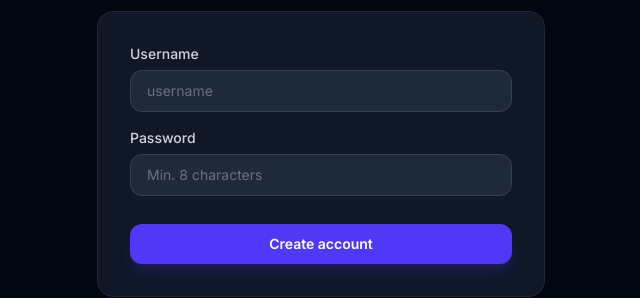
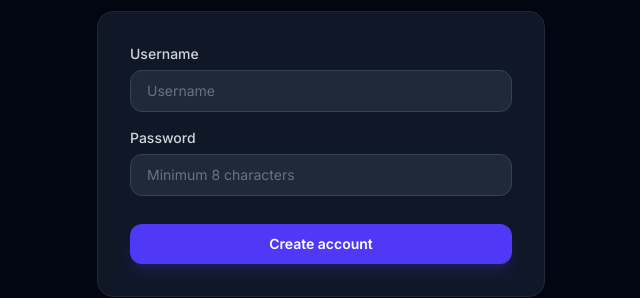
Before and after one commit to jakopo-webdev/produkk, an Angular app in the folder produkk-ui/: page /register in a window 1280 px wide. Shown: the part 274-572 px from the top of the page, without its empty margins (319-959 px from the left). Built offline with nearby package versions, Linux system fonts and the light colour scheme.

Commit message:
ui/ux: update placeholder text for username and password fields in login and register forms

```diff
--- a/produkk-ui/src/app/features/auth/login/login.html
+++ b/produkk-ui/src/app/features/auth/login/login.html
@@ -35,7 +35,7 @@
           <label class="block text-sm font-medium text-gray-300 mb-1.5">Username</label>
           <input
             formControlName="username"
-            placeholder="username"
+            placeholder="Username"
             type="text"
             autocomplete="username"
             class="w-full bg-gray-800 border border-gray-700 text-white placeholder-gray-500 rounded-xl px-4 py-2.5 text-sm outline-none focus:border-indigo-500 focus:ring-1 focus:ring-indigo-500/50 transition"
--- a/produkk-ui/src/app/features/auth/register/register.html
+++ b/produkk-ui/src/app/features/auth/register/register.html
@@ -46,7 +46,7 @@
           <label class="block text-sm font-medium text-gray-300 mb-1.5">Username</label>
           <input
             formControlName="username"
-            placeholder="username"
+            placeholder="Username"
             type="text"
             autocomplete="username"
             class="w-full bg-gray-800 border border-gray-700 text-white placeholder-gray-500 rounded-xl px-4 py-2.5 text-sm outline-none focus:border-indigo-500 focus:ring-1 focus:ring-indigo-500/50 transition"
@@ -66,7 +66,7 @@
             formControlName="password"
             type="password"
             autocomplete="new-password"
-            placeholder="Min. 8 characters"
+            placeholder="Minimum 8 characters"
             class="w-full bg-gray-800 border border-gray-700 text-white placeholder-gray-500 rounded-xl px-4 py-2.5 text-sm outline-none focus:border-indigo-500 focus:ring-1 focus:ring-indigo-500/50 transition"
             [class.border-red-500]="passwordCtrl.invalid && passwordCtrl.touched"
           />
```
